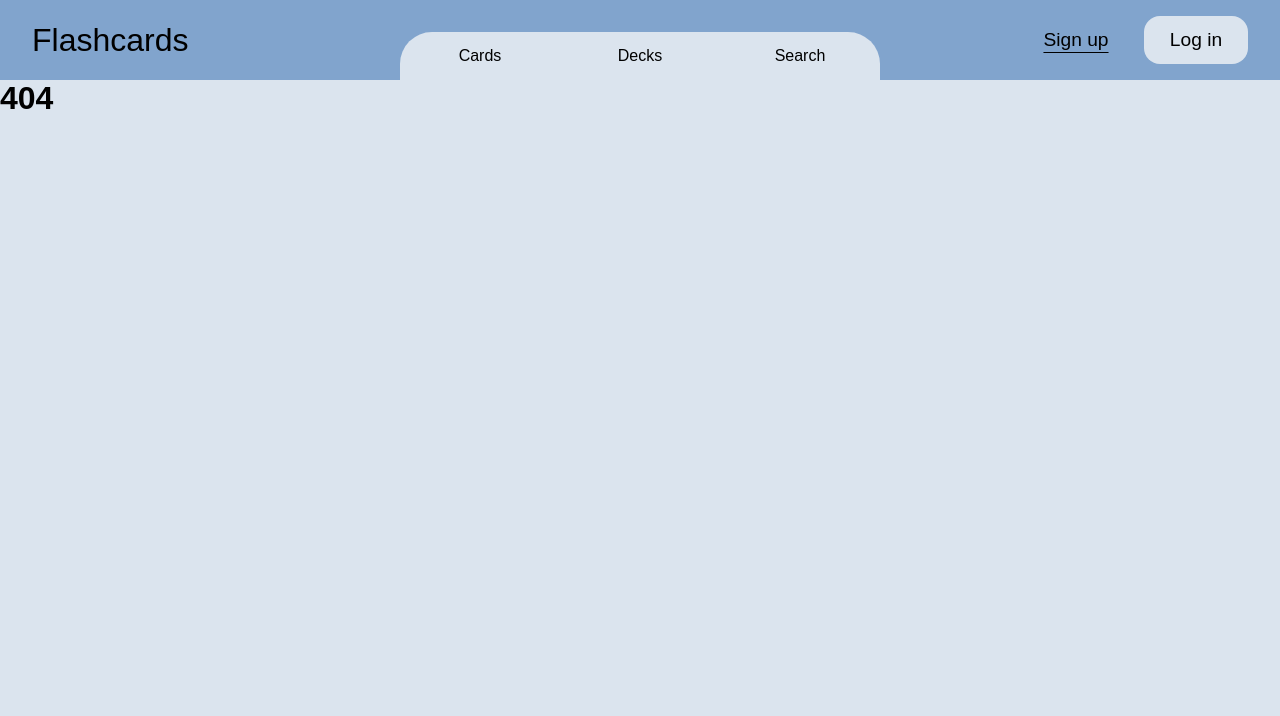
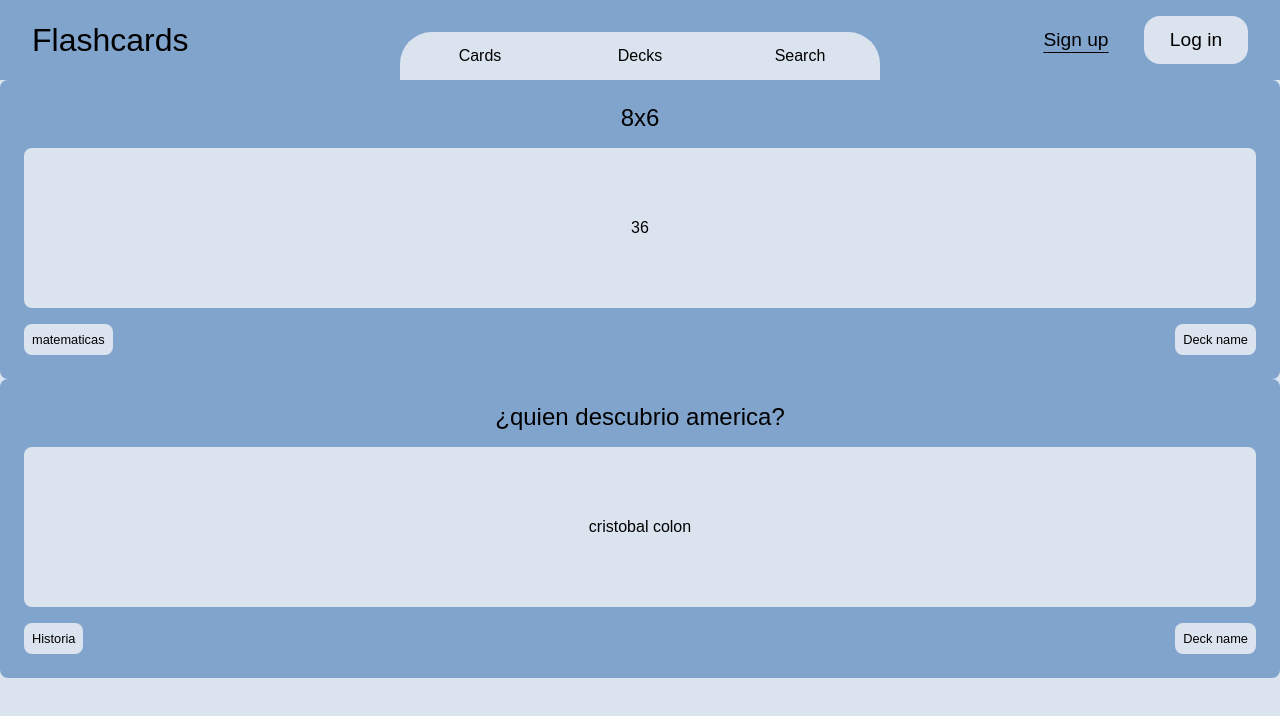
Before and after one commit to ezemastro/flashcards, a React (Vite) app in the folder frontend/: page /decks in a window 1280 px wide. Before the commit this address had no page. Shown: the top 716 px of the page. Built offline with nearby package versions, Linux system fonts and the light colour scheme; a web font is replaced by a local one.

Commit message:
search and mock

```diff
--- /dev/null
+++ b/frontend/src/components/Card.tsx
@@ -0,0 +1,61 @@
+import styled from 'styled-components'
+
+type Props = {
+  card: Card
+}
+
+export default function Card ({ card }: Props) {
+  return (
+    <StyledCard className="card">
+      <p className="question">{card.question}</p>
+      <div className="answer">{card.answer}</div>
+      <div className="info">
+        <div className="category">{card.category}</div>
+        <div className='deck'>
+          {/* TODO - Add deck and Links */}
+          Deck name
+        </div>
+      </div>
+    </StyledCard>
+  )
+}
+
+const StyledCard = styled.div`
+  background-color: var(--s-color);
+  display: flex;
+  flex-direction: column;
+  padding: 1.5rem;
+  gap: 1rem;
+  border-radius: 0.5rem;
+
+  .question {
+    font-size: 1.5rem;
+    max-height: 5rem;
+    flex-grow: 1;
+    display: flex;
+    align-items: center;
+    text-align: center;
+    justify-content: center;
+  }
+
+  .answer {
+    background-color: var(--bg-color);
+    height: 10rem;
+    display: flex;
+    align-items: center;
+    justify-content: center;
+    border-radius: 0.5rem;
+  }
+
+  .info {
+    display: flex;
+    justify-content: space-between;
+
+    div {
+      background-color: var(--bg-color);
+      border-radius: 0.5rem;
+      padding: 0.5rem;
+      font-size: 0.8rem;
+    }
+  }
+`
--- a/frontend/src/components/Switch.tsx
+++ b/frontend/src/components/Switch.tsx
@@ -12,7 +12,6 @@ export default function Switch ({ opts, inputRef, className }: Props) {
 
   const handleClick = () => {
     if (inputRef.current === null) return
-    console.log(inputRef.current.checked)
     inputRef.current.click()
   }
 
@@ -49,7 +48,7 @@ const StyledSwitch = styled.div`
 
   span {
     position: absolute;
-    left: 50%;
+    left: 0;
     width: 50%;
     height: 100%;
     border-radius: 2rem;
@@ -58,6 +57,6 @@ const StyledSwitch = styled.div`
   }
 
   input:checked ~ span {
-    left: 0;
+    left: 50%;
   }
 `
--- /dev/null
+++ b/frontend/src/mock/card.json
@@ -0,0 +1,31 @@
+{
+  "_id": "67d065d07c5259d870c60c05",
+  "name": "deck01",
+  "cards": [
+      {
+          "_id": "67d065d07c5259d870c60c06",
+          "question": "8x6",
+          "answer": "36",
+          "category": "matematicas",
+          "createdAt": "2025-03-11T16:33:20.338Z",
+          "updatedAt": "2025-03-11T16:33:20.338Z"
+      },
+      {
+          "_id": "67d065d07c5259d870c60c07",
+          "question": "¿quien descubrio america?",
+          "answer": "cristobal colon",
+          "category": "Historia",
+          "createdAt": "2025-03-11T16:33:20.338Z",
+          "updatedAt": "2025-03-11T16:33:20.338Z"
+      }
+  ],
+  "public": false,
+  "categories": [
+      "matematicas",
+      "Historia"
+  ],
+  "id_user": "67cb6896daada57a386dde10",
+  "createdAt": "2025-03-11T16:33:20.338Z",
+  "updatedAt": "2025-03-11T16:33:20.338Z",
+  "__v": 0
+}
--- /dev/null
+++ b/frontend/src/page/Cards.tsx
@@ -0,0 +1,26 @@
+import { useState } from 'react'
+import mockedCards from '../mock/card.json'
+import styled from 'styled-components'
+import Card from '../components/Card'
+
+export default function Cards () {
+  const [cards, setCards] = useState<Card[]>(mockedCards.cards)
+
+  return (
+    <StyledCardsMain>
+      {cards.map(card => <Card key={card._id} card={card} />)}
+    </StyledCardsMain>
+  )
+}
+
+const StyledCardsMain = styled.main`
+  display: flex;
+  flex-wrap: wrap;
+  justify-content: center;
+  gap: 2rem;
+  padding: 2rem;
+
+  .card {
+    width: 20rem;
+  }
+`
--- /dev/null
+++ b/frontend/src/page/Decks.tsx
@@ -0,0 +1,18 @@
+import { useState } from 'react'
+import mockedCards from '../mock/card.json'
+import styled from 'styled-components'
+import Card from '../components/Card'
+
+export default function Cards () {
+  const [cards, setCards] = useState<Card[]>(mockedCards.cards)
+
+  return (
+    <StyledCardsMain>
+      {cards.map(card => <Card key={card._id} card={card} />)}
+    </StyledCardsMain>
+  )
+}
+
+const StyledCardsMain = styled.main`
+
+`
--- a/frontend/src/page/Search.tsx
+++ b/frontend/src/page/Search.tsx
@@ -2,11 +2,28 @@ import { useRef, useState } from 'react'
 import styled from 'styled-components'
 import Switch from '../components/Switch'
 import { useDraggable } from 'react-use-draggable-scroll'
+import Card from '../components/Card'
+import mockResponse from '../mock/card.json'
 
 export default function Search () {
   // TODO - get categories
   const [categories, setCategories] = useState<string[]>(['category', '2 category'])
+  const [cards, setCards] = useState<Card[]>(mockResponse.cards)
   const typeRef = useRef<HTMLInputElement>(null)
+
+  const handleSubmit = (e: React.FormEvent<HTMLFormElement>) => {
+    e.preventDefault()
+
+    const type = typeRef.current?.checked ? 'decks' : 'cards'
+    const query = e.currentTarget.query.value
+    const categories: string[] = []
+
+    e.currentTarget.category.forEach((input: HTMLInputElement) => {
+      if (input.checked) categories.push(input.value)
+    })
+
+    console.log({ type, query, categories })
+  }
 
   // drag
   const dragRef = useRef<HTMLDivElement>() as React.MutableRefObject<HTMLInputElement>
@@ -14,7 +31,7 @@ export default function Search () {
 
   return (
     <StyledSearchMain>
-      <form action="" method="get">
+      <form action="" method="get" onSubmit={handleSubmit}>
         <section className='filters'>
           <Switch opts={['Cards', 'Decks']} inputRef={typeRef} className="switch" />
           <div className='search'>
@@ -24,11 +41,13 @@ export default function Search () {
         </section>
         <section className='categories' {...events} ref={dragRef}>
           {/* TODO - Add categories */}
-          {categories.map(category => <div key={category}>{category}</div>)}
+          {categories.map(category => (
+            <label key={category} className='category'>{category}<input type="checkbox" name="category" value={category} /></label>
+          ))}
         </section>
       </form>
       <section className='results'>
-        Results go here
+        {cards.map(card => <Card key={card._id} card={card} />)}
       </section>
     </StyledSearchMain>
   )
@@ -101,17 +120,35 @@ const StyledSearchMain = styled.main`
         display: none;
       }
 
-      div {
+      .category {
         display: flex;
         align-items: center;
         justify-content: space-between;
-        cursor: pointer;
         background-color: var(--s-color);
         border-radius: 2rem;
         padding: 0.5rem 1rem;
         user-select: none;
+        transition: all 0.1s ease-out;
+
+        input {
+          display: none;
+        }
+      }
+
+      .category:has(input:checked) {
+        background-color: var(--t-color);
       }
     }
   }
 
+  .results {
+    display: flex;
+    flex-wrap: wrap;
+    justify-content: center;
+    gap: 2rem;
+
+    .card {
+      width: 15rem;
+    }
+  }
 `
--- a/package.json
+++ b/package.json
@@ -17,15 +17,15 @@
   "license": "ISC",
   "description": "",
   "devDependencies": {
+    "@eslint/js": "^9.9.0",
     "eslint": "^8.0.1",
-    "eslint-plugin-react": "^7.37.4",
     "eslint-config-standard": "^17.1.0",
     "eslint-plugin-import": "^2.31.0",
     "eslint-plugin-n": "^16.6.2",
     "eslint-plugin-promise": "^6.6.0",
+    "eslint-plugin-react": "^7.37.4",
     "eslint-plugin-react-hooks": "^5.1.0-rc.0",
     "eslint-plugin-react-refresh": "^0.4.9",
-    "typescript-eslint": "^8.0.1",
-    "@eslint/js": "^9.9.0"
+    "typescript-eslint": "^8.0.1"
   }
 }
```
Also changed, not shown: frontend/src/App.tsx (+10 -0 lines), frontend/src/types.d.ts (added, +11 -0 lines).
